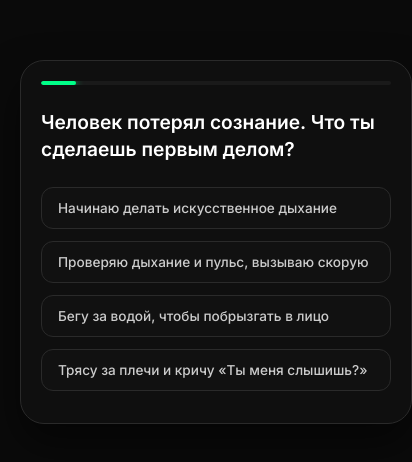
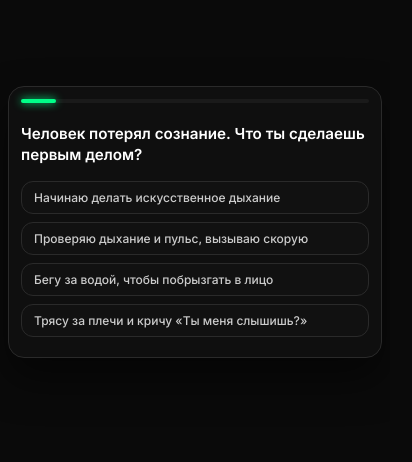
Before and after one commit to kseniadrg1-gif/questionnaire, a React (Vite) app: page / in a window 390 px wide. Shown: the part 200-662 px from the top of the page, 412 px wide, since content can reach past the window. Built offline with nearby package versions, Linux system fonts and the light colour scheme.

Commit message:
опросник

```diff
--- a/src/App.scss
+++ b/src/App.scss
@@ -1,22 +1,26 @@
 @import url("https://fonts.googleapis.com/css2?family=Inter:wght@400;500;600;700&display=swap");
 
+* {
+  margin: 0;
+  padding: 0;
+  box-sizing: border-box;
+}
+
 body {
-  margin: 0;
   font-family: "Inter", sans-serif;
   background: #0a0a0a;
+  min-height: 100vh;
   display: flex;
   align-items: center;
   justify-content: center;
-  min-height: 100vh;
-  padding: 20px;
+  padding: 16px;
 }
 
 .App {
-  max-width: 650px;
   width: 100%;
   background: #0f0f0f;
   border-radius: 24px;
-  padding: 40px;
+  padding: 32px;
   border: 1px solid #2a2a2a;
   box-shadow: 0 20px 40px rgba(0, 0, 0, 0.5);
 }
@@ -31,15 +35,14 @@ body {
   h2 {
     font-size: 1.5rem;
     color: #00ff88;
-    margin-bottom: 24px;
+    margin-bottom: 16px;
   }
   p {
     font-size: 1rem;
     color: #ccc;
-    margin-top: 10px;
+    margin-bottom: 20px;
   }
   button {
-    font-weight: 600;
     font-size: 0.9rem;
     padding: 12px 28px;
     background: #1a1a1a;
@@ -59,30 +62,27 @@ body {
   height: 4px;
   background: #1a1a1a;
   border-radius: 2px;
-  margin-bottom: 40px;
-  overflow: hidden;
+  margin-bottom: 32px;
   &__inner {
     height: 100%;
     width: 0%;
     background: #00ff88;
     border-radius: 2px;
-    transition: width 0.3s ease;
+    transition: width 0.3s;
     box-shadow: 0 0 8px #00ff88;
   }
 }
 
 h1 {
-  font-size: 1.6rem;
+  font-size: 1.5rem;
   font-weight: 600;
   color: #fff;
-  margin: 0 0 32px;
+  margin-bottom: 28px;
   line-height: 1.4;
 }
 
 ul {
   list-style: none;
-  padding: 0;
-  margin: 0;
   li {
     padding: 14px 20px;
     background: #111;
@@ -90,9 +90,10 @@ ul {
     border-radius: 12px;
     margin-bottom: 12px;
     cursor: pointer;
+    color: #ccc;
+    font-size: 0.95rem;
+    font-weight: 500;
     transition: 0.15s;
-    color: #ccc;
-    font-weight: 500;
     &:hover {
       background: #1a1a1a;
       border-color: #00ff88;
@@ -102,7 +103,6 @@ ul {
   }
 }
 
-// Подсветка
 ul li.correct {
   background: #00ff88;
   color: #0a0a0a;
@@ -118,7 +118,7 @@ ul li.wrong {
 .checkmark,
 .cross {
   font-weight: bold;
-  margin-left: 10px;
+  margin-left: 8px;
 }
 ul li.correct:hover,
 ul li.wrong:hover {
@@ -126,38 +126,67 @@ ul li.wrong:hover {
   cursor: default;
 }
 
-// Мобильная адаптация
-@media (max-width: 550px) {
+// ========== АДАПТАЦИЯ ==========
+
+// Планшеты и маленькие ноутбуки
+@media (min-width: 768px) {
   .App {
-    padding: 20px;
+    max-width: 650px;
+  }
+}
+
+// Телефоны (до 768px)
+@media (max-width: 767px) {
+  body {
+    padding: 8px;
+  }
+  .App {
+    padding: 16px;
+    border-radius: 16px;
   }
   h1 {
-    font-size: 1.2rem;
-    margin-bottom: 24px;
+    font-size: 1.1rem;
+    margin-bottom: 16px;
   }
   ul li {
-    padding: 12px 16px;
+    padding: 10px 14px;
+    font-size: 0.8rem;
+    margin-bottom: 8px;
+  }
+  .progress {
+    margin-bottom: 20px;
+  }
+  .result img {
+    width: 60px;
+  }
+  .result h2 {
+    font-size: 1.2rem;
+  }
+  .result p {
     font-size: 0.85rem;
   }
-  .progress {
-    margin-bottom: 24px;
-  }
-  .result h2 {
-    font-size: 1.3rem;
-  }
-  .result img {
-    width: 70px;
-  }
-}
-@media (max-width: 380px) {
-  .App {
-    padding: 16px;
-  }
-  h1 {
-    font-size: 1rem;
-  }
-  ul li {
-    padding: 10px 12px;
+  .result button {
+    padding: 8px 20px;
     font-size: 0.8rem;
   }
 }
+
+// Очень маленькие телефоны (до 400px)
+@media (max-width: 400px) {
+  .App {
+    padding: 12px;
+  }
+  h1 {
+    font-size: 0.95rem;
+  }
+  ul li {
+    padding: 8px 12px;
+    font-size: 0.75rem;
+  }
+  .result img {
+    width: 50px;
+  }
+  .result h2 {
+    font-size: 1rem;
+  }
+}
```
